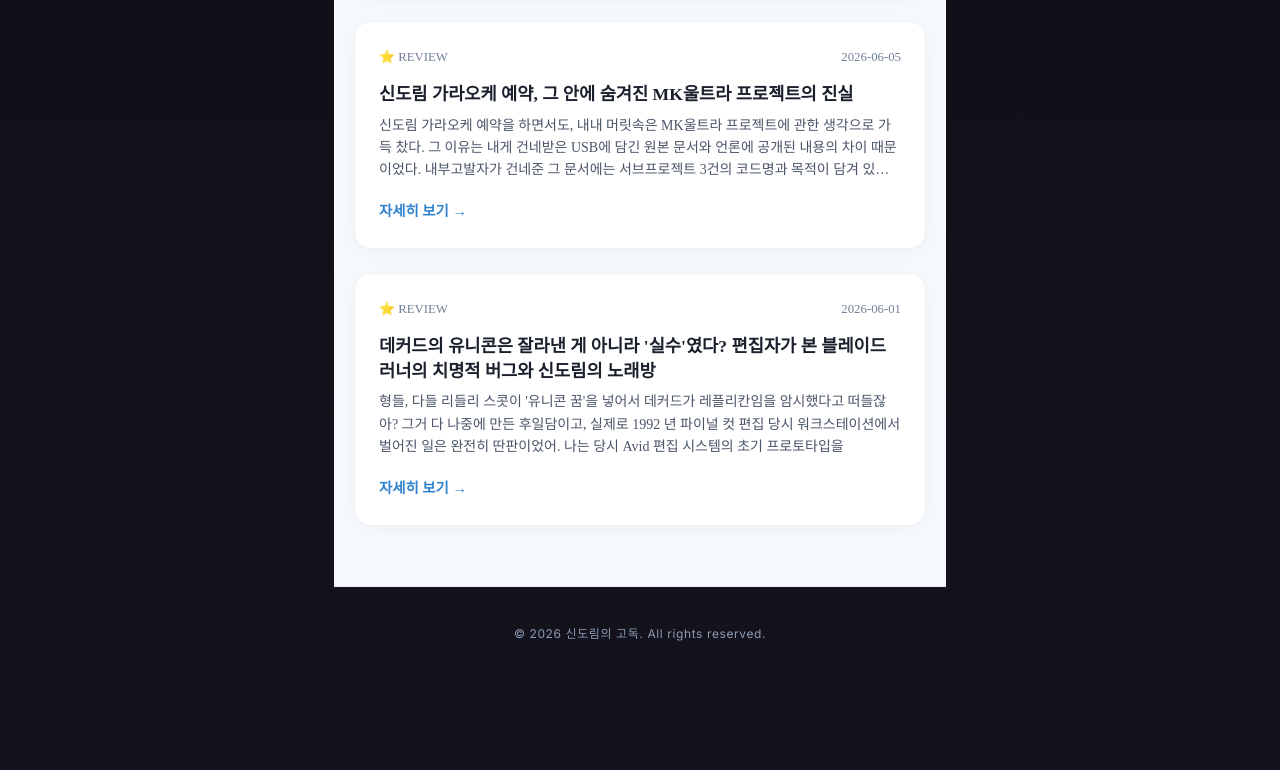
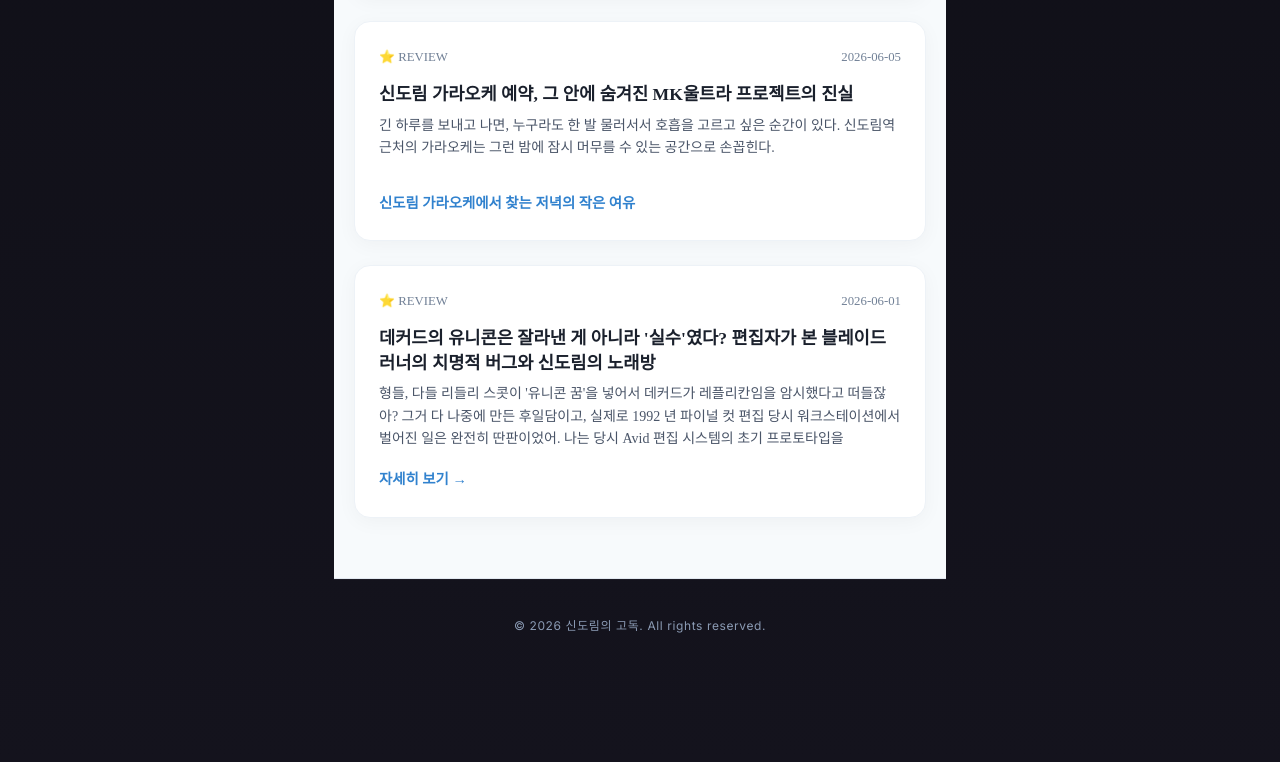
Before and after one commit to mqlwmsltm-arch/bp-t3b04-sd-karaoke-rsv, a plain HTML site: page index.html in a window 1280 px wide. Shown: the part 2447-3217 px from the top of the page. Drawn offline with Linux system fonts and the light colour scheme; a web font is replaced by a local one.

Commit message:
deploy: garbage-free snapshot 2026-09-02T14:56:38.582Z

```diff
--- a/index.html
+++ b/index.html
@@ -351,9 +351,9 @@
           <time datetime="2026-06-05">2026-06-05</time>
         </div>
         <h4 style="font-size:1.1rem;font-weight:700;color:#1a202c;margin-bottom:8px;line-height:1.4">신도림 가라오케 예약, 그 안에 숨겨진 MK울트라 프로젝트의 진실</h4>
-        <p style="font-size:0.875rem;color:#4a5568;line-height:1.6;margin-bottom:16px;display:-webkit-box;-webkit-line-clamp:3;-webkit-box-orient:vertical;overflow:hidden;text-overflow:ellipsis">신도림 가라오케 예약을 하면서도, 내내 머릿속은 MK울트라 프로젝트에 관한 생각으로 가득 찼다. 그 이유는 내게 건네받은 USB에 담긴 원본 문서와 언론에 공개된 내용의 차이 때문이었다. 내부고발자가 건네준 그 문서에는 서브프로젝트 3건의 코드명과 목적이 담겨 있었다.</p>
+        <p style="font-size:0.875rem;color:#4a5568;line-height:1.6;margin-bottom:16px;display:-webkit-box;-webkit-line-clamp:3;-webkit-box-orient:vertical;overflow:hidden;text-overflow:ellipsis">긴 하루를 보내고 나면, 누구라도 한 발 물러서서 호흡을 고르고 싶은 순간이 있다. 신도림역 근처의 가라오케는 그런 밤에 잠시 머무를 수 있는 공간으로 손꼽힌다.</p>
       </div>
-      <a href="posts/review-001.html" style="align-self:flex-start;text-decoration:none;color:#3182ce;font-size:0.9rem;font-weight:600;transition:color 0.2s" onmouseover="this.style.color='#2b6cb0'" onmouseout="this.style.color='#3182ce'">자세히 보기 →</a>
+      <a href="posts/review-001.html" style="align-self:flex-start;text-decoration:none;color:#3182ce;font-size:0.9rem;font-weight:600;transition:color 0.2s" onmouseover="this.style.color='#2b6cb0'" onmouseout="this.style.color='#3182ce'">신도림 가라오케에서 찾는 저녁의 작은 여유</a>
     </article>
     <article class="recent-post-card" style="background:#ffffff;border-radius:16px;padding:24px;box-shadow:0 4px 20px rgba(0,0,0,0.04);border:1px solid #edf2f7;transition:transform 0.3s ease,box-shadow 0.3s ease;display:flex;flex-direction:column;justify-content:space-between;min-height:220px" onmouseover="this.style.transform='translateY(-5px)';this.style.boxShadow='0 12px 24px rgba(0,0,0,0.08)'" onmouseout="this.style.transform='none';this.style.boxShadow='0 4px 20px rgba(0,0,0,0.04)'">
       <div>
```
